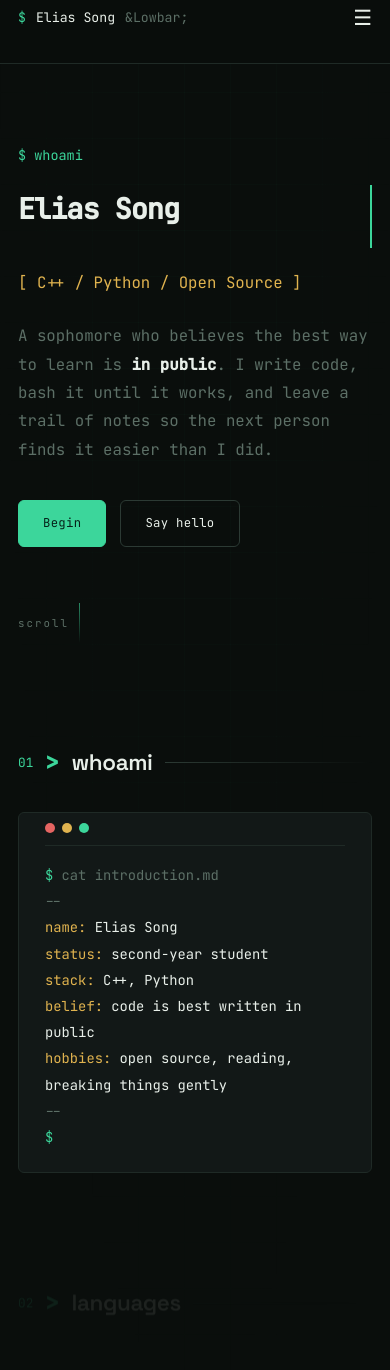
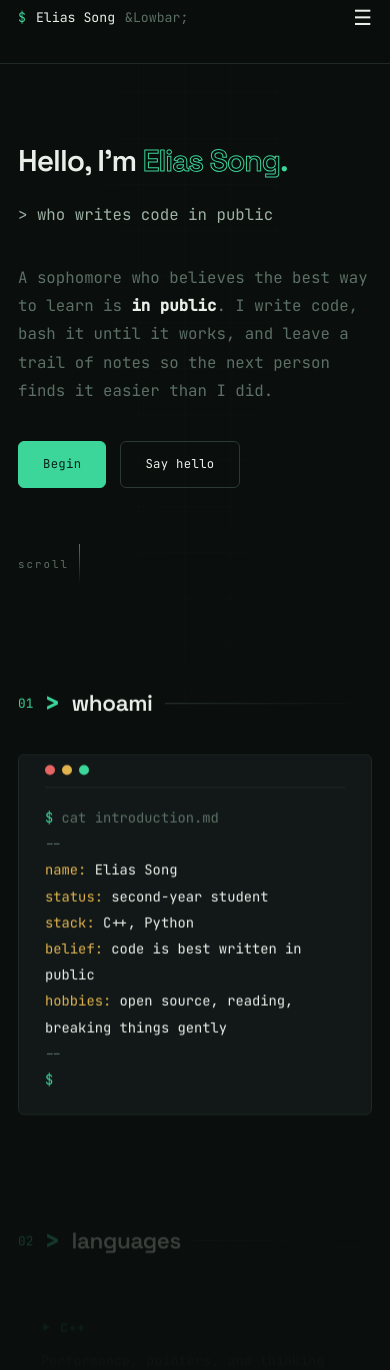
Before and after one commit to elysianx138/Elias.dev, a Jekyll site: the page built from index.html, in a window 390 px wide and 1400 px high. Shown: the top 1370 px of the window. Built offline with Jekyll 4.4.1, drawn with Linux system fonts in a browser that asks for light colours; the list of posts is cut into pages by our own code; some of the changed text lies outside the part shown.

Commit message:
Nav: About/Stack/Writing/Contact/Email/GitHub; hero: wordmark + rotating typewriter

```diff
--- a/_includes/header.html
+++ b/_includes/header.html
@@ -12,11 +12,16 @@
         <label for="nav-trigger" class="nav-toggle" aria-label="Toggle menu">&#9776;</label>
 
         <ul class="nav-links">
-          <li><a class="site-nav__link js-anchor" href="#whoami">whoami</a></li>
-          <li><a class="site-nav__link js-anchor" href="#languages">languages</a></li>
-          <li><a class="site-nav__link js-anchor" href="#blog">writing</a></li>
-          <li><a class="site-nav__link js-anchor" href="#contact">contact</a></li>
-          <li><a class="site-nav__link site-nav__link--ext" href="mailto:{{ site.email }}">email</a></li>
+          <li><a class="site-nav__link js-anchor" href="#whoami">About</a></li>
+          <li><a class="site-nav__link js-anchor" href="#languages">Stack</a></li>
+          <li><a class="site-nav__link js-anchor" href="#blog">Writing</a></li>
+          <li><a class="site-nav__link js-anchor" href="#contact">Contact</a></li>
+          <li><a class="site-nav__link site-nav__link--ext" href="mailto:{{ site.email }}">Email</a></li>
+          {%- for social in site.data.social -%}
+            {%- if social.icon == 'github' -%}
+          <li><a class="site-nav__link site-nav__link--ext" href="{{ social.url }}" target="_blank" rel="noopener">GitHub</a></li>
+            {%- endif -%}
+          {%- endfor -%}
         </ul>
       </nav>
     </div>
--- a/_layouts/home.html
+++ b/_layouts/home.html
@@ -4,12 +4,13 @@
 
 <div class="home">
 
-  <!-- ═══ HERO — typewriter ═══ -->
+  <!-- ═══ HERO — wordmark + rotating typewriter ═══ -->
   <section class="hero">
     <div class="hero__inner">
-      <p class="hero__prompt mono">$ whoami</p>
-      <h1 class="hero__type" id="typewriter" aria-label="Elias Song"></h1>
-      <p class="hero__role mono">[ C++ / Python / Open Source ]</p>
+      <h1 class="hero__title">
+        Hello, I&rsquo;m <span class="hero__wordmark">Elias Song</span>
+      </h1>
+      <p class="hero__type mono" id="typewriter" aria-hidden="true"></p>
       <p class="hero__lede">
         A sophomore who believes the best way to learn is <strong>in public</strong>.
         I write code, bash it until it works, and leave a trail of notes so the
--- a/assets/css/style.css
+++ b/assets/css/style.css
@@ -111,23 +111,32 @@
 .btn--ghost { border-color: var(--line-strong); color: var(--text); background: transparent; }
 .btn--ghost:hover { border-color: var(--accent); color: var(--accent); transform: translateY(-2px); }
 
-/* ─────────── Hero — typewriter ─────────── */
+/* ─────────── Hero — wordmark + rotating typewriter ─────────── */
 .hero {
   min-height: calc(100vh - var(--header-h));
   display: flex; align-items: center;
   padding: 60px 0;
 }
 .hero__inner { max-width: 760px; }
-.hero__prompt { color: var(--accent); font-size: .9rem; margin-bottom: 18px; }
+.hero__title {
+  font-family: var(--font-display);
+  font-size: clamp(2rem, 6vw, 3.6rem);
+  font-weight: 600; letter-spacing: -1px; color: var(--text);
+  margin-bottom: 24px; line-height: 1.1;
+}
+.hero__wordmark {
+  color: transparent;
+  -webkit-text-stroke: 1px var(--accent);
+}
+.hero__wordmark::after { content: '.'; color: var(--accent); -webkit-text-stroke: 0; }
 .hero__type {
   min-height: 2.2em;
-  font-size: clamp(1.9rem, 6vw, 3.4rem);
-  font-weight: 600; letter-spacing: -1px; color: var(--text);
-  margin-bottom: 22px;
+  font-size: 1.05rem; color: var(--text-dim);
+  margin-bottom: 28px; line-height: 1.8; white-space: pre-wrap;
   border-right: 2px solid var(--accent);
-  white-space: pre-wrap;
+  animation: caret 1s step-end infinite;
 }
-.hero__role { color: var(--gold); font-size: 1.05rem; margin-bottom: 26px; }
+@keyframes caret { 0%,100% { border-color: var(--accent); } 50% { border-color: transparent; } }
 .hero__lede { color: var(--text-mute); font-size: 1.05rem; max-width: 560px; margin-bottom: 36px; line-height: 1.8; }
 .hero__lede strong { color: var(--text); }
 .hero__cta { display: flex; gap: 14px; flex-wrap: wrap; }
--- a/assets/js/smooth.js
+++ b/assets/js/smooth.js
@@ -65,25 +65,48 @@
     onScroll();
   }
 
-  /* ─────────── Hero typewriter ─────────── */
+  /* ─────────── Hero rotating typewriter ─────────── */
   function initTypewriter() {
     var el = document.getElementById('typewriter');
     if (!el) return;
-    var label = (el.getAttribute('aria-label') || 'Elias Song').trim();
-    el.removeAttribute('aria-label');
-    if (reduce()) { el.textContent = label; return; }
+    var phrases = [
+      '[ C++ / Python / Open Source ]',
+      '> who writes code in public',
+      '> who learns by breaking things gently',
+      '> who turns half-formed ideas into running code',
+      '> sophomore, developer, tinkerer'
+    ];
+    if (reduce()) {
+      el.textContent = phrases[0];
+      return;
+    }
 
-    var idx = 0;
-    var delay = Math.max(35, Math.min(90, Math.round(12000 / Math.max(label.length, 1))));
+    var pi = 0, ci = 0, deleting = false;
     function tick() {
-      if (idx < label.length) {
-        idx++;
-        el.textContent = label.slice(0, idx);
-        setTimeout(tick, delay);
+      var phrase = phrases[pi];
+      if (!deleting) {
+        ci++;
+        el.textContent = phrase.slice(0, ci);
+        if (ci >= phrase.length) {
+          deleting = true;
+          setTimeout(tick, 1800);   // pause at full phrase
+          return;
+        }
+        setTimeout(tick, 55);
+      } else {
+        ci--;
+        el.textContent = phrase.slice(0, ci);
+        if (ci <= 0) {
+          deleting = false;
+          pi = (pi + 1) % phrases.length;
+          setTimeout(tick, 450);   // pause before next phrase
+          return;
+        }
+        setTimeout(tick, 26);
       }
     }
     el.textContent = '';
-    setTimeout(tick, 350);
+    setTimeout(tick, 600);
   }
 
   /* ─────────── Hero parallax: shift + fade as you scroll past ─────────── */
```
